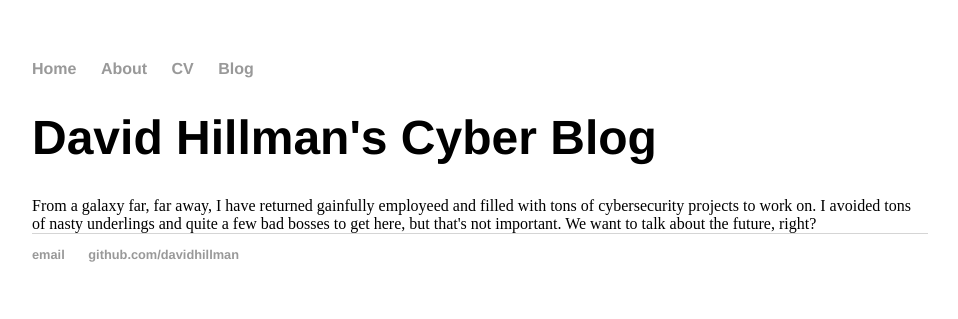
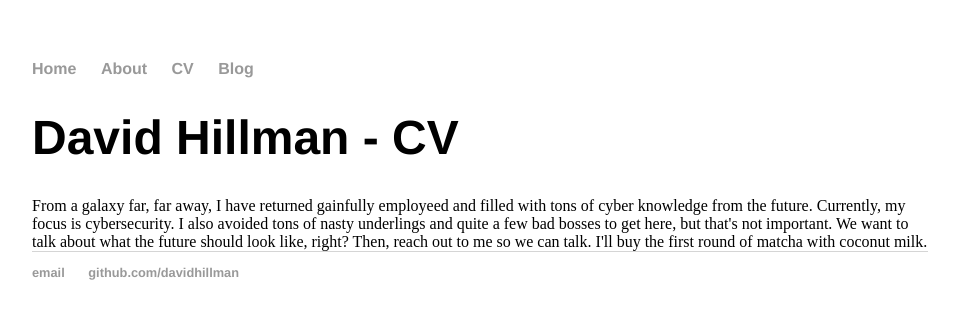
Before and after one commit to DavidHillman/davidhillman.github.io, a Jekyll site: the page built from cv/index.html, in a window 1280 px wide. Shown: the top 319 px of the page, without its empty margins (160-1118 px from the left). Built offline with Jekyll 4.4.1, drawn with Linux system fonts in a browser that asks for light colours.

Commit message:
Update index.html

```diff
--- a/cv/index.html
+++ b/cv/index.html
@@ -1,6 +1,6 @@
 ---
 layout: default
-title: David Hillman's Cyber Blog
+title: David Hillman - CV
 ---
 	<h1>{{ page.title }}</h1>
-  From a galaxy far, far away, I have returned gainfully employeed and filled with tons of cybersecurity projects to work on.  I avoided tons of nasty underlings and quite a few bad bosses to get here, but that's not important.  We want to talk about the future, right?
+  From a galaxy far, far away, I have returned gainfully employeed and filled with tons of cyber knowledge from the future.  Currently, my focus is cybersecurity.  I also avoided tons of nasty underlings and quite a few bad bosses to get here, but that's not important.  We want to talk about what the future should look like, right?  Then, reach out to me so we can talk.  I'll buy the first round of matcha with coconut milk.
```
